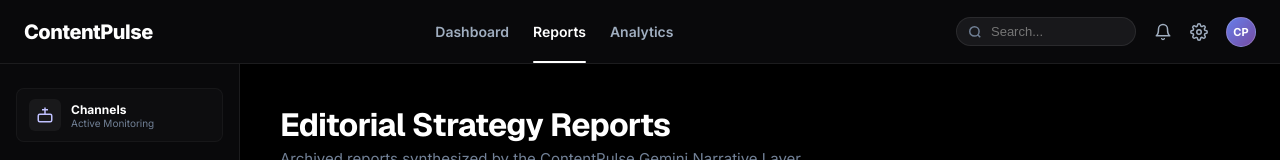
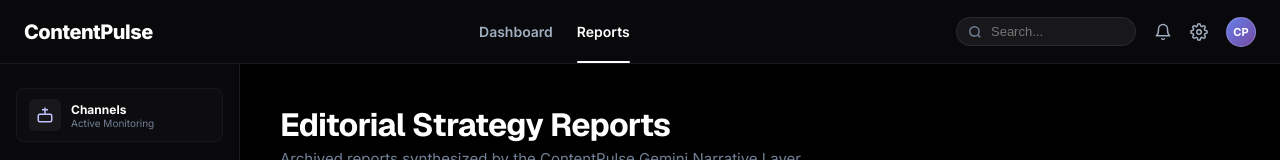
Before and after one commit to FocusedFalco/contentpulse, a Next.js app: page /reports in a window 1280 px wide. Shown: the top 160 px of the page. Built offline with nearby package versions, Linux system fonts and the light colour scheme; no server answers; the database is empty.

Commit message:
Remove redundant Analytics navigation option from top header menu, keeping Settings gear for Settings/Sync access

```diff
--- a/src/app/OnboardingWizard.tsx
+++ b/src/app/OnboardingWizard.tsx
@@ -131,7 +131,6 @@ export default function OnboardingWizard({ initialError }: OnboardingWizardProps
         <nav style={{ display: 'flex', gap: '32px' }}>
           <span style={{ fontSize: '14px', color: '#a0aec0', cursor: 'pointer', transition: 'color 0.2s' }} onClick={handleOpenImport}>Dashboard</span>
           <span style={{ fontSize: '14px', color: '#a0aec0', cursor: 'pointer', transition: 'color 0.2s' }} onClick={handleOpenImport}>Reports</span>
-          <span style={{ fontSize: '14px', color: '#a0aec0', cursor: 'pointer', transition: 'color 0.2s' }} onClick={handleOpenImport}>Analytics</span>
         </nav>
 
         <div style={{ display: 'flex', alignItems: 'center', gap: '20px' }}>
--- a/src/app/SidebarLayout.tsx
+++ b/src/app/SidebarLayout.tsx
@@ -77,31 +77,6 @@ export default function SidebarLayout({ children }: { children: React.ReactNode
           }}>
             Reports
             {isReports && (
-              <span style={{
-                position: 'absolute',
-                bottom: 0,
-                left: 0,
-                right: 0,
-                height: '2px',
-                background: '#ffffff',
-                borderRadius: '2px'
-              }}></span>
-            )}
-          </Link>
-
-          <Link href="/settings" style={{
-            fontSize: '14px',
-            fontWeight: 600,
-            color: isSettings ? '#ffffff' : '#a0aec0',
-            textDecoration: 'none',
-            position: 'relative',
-            height: '100%',
-            display: 'flex',
-            alignItems: 'center',
-            transition: 'color 0.2s'
-          }}>
-            Analytics
-            {isSettings && (
               <span style={{
                 position: 'absolute',
                 bottom: 0,
```
